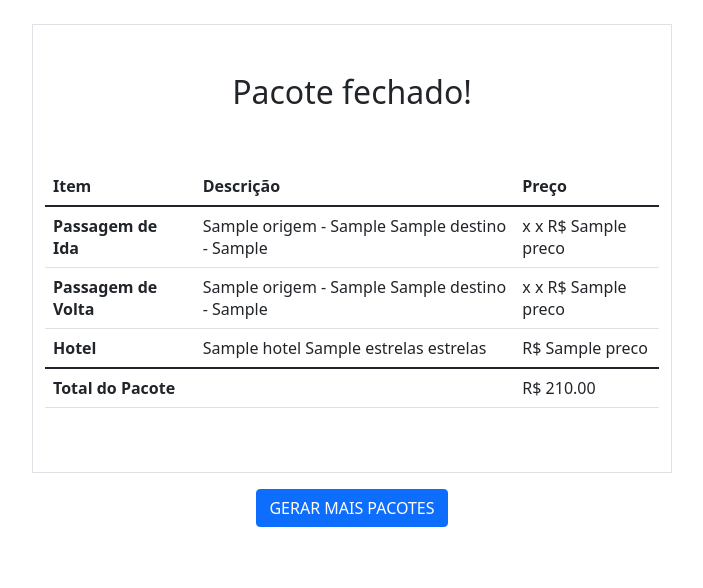
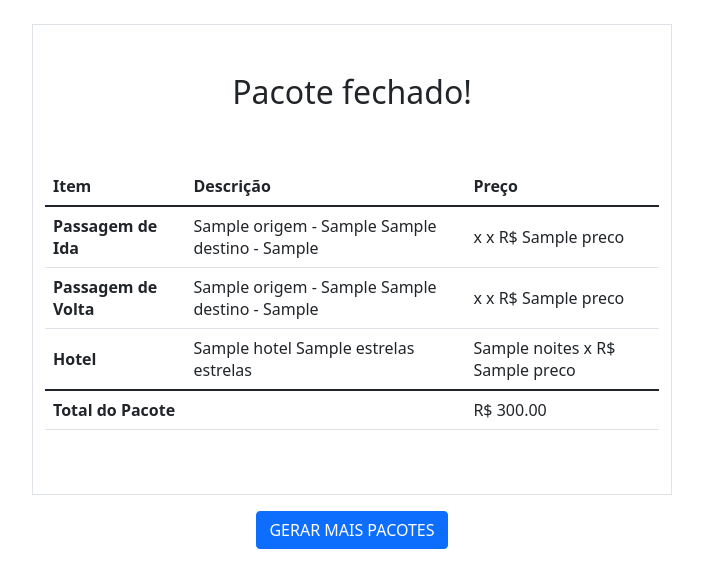
Before and after one commit to marciofh/agencia-turismo-II, a Flask app: template templates/Pacote.html in a window 1280 px wide. Shown: the part 56-644 px from the top of the page, without its empty margins (288-991 px from the left). Run offline with Flask 2, Linux system fonts and the light colour scheme; the template is opened without the code that fills it: most values are stand-ins (such as "Sample title", 1, 10 or a date in 2020).

Commit message:
multiplicando diaria do hotel

```diff
--- a/server.py
+++ b/server.py
@@ -41,8 +41,12 @@ def get_hotel():
     session["voo_ida"] = request.form.get('voo_ida')
     session["voo_volta"] = request.form.get('voo_volta')
 
+    data_ida = datetime.datetime.strptime(session["data_ida"], "%Y-%m-%d").date()
+    data_volta = datetime.datetime.strptime(session["data_volta"], "%Y-%m-%d").date()
+    noites = (data_volta - data_ida).days
+
     print("########## EXECUTANDO API HOTEL ##########\n")
-    dict_hoteis = Hospedagem.get_hotels(session["location_destino"], session["passageiros"], session["data_ida"], session["data_volta"]) #ARMAZENAR NO BANCO
+    dict_hoteis = Hospedagem.get_hotels(session["location_destino"], session["passageiros"], session["data_ida"], noites) #ARMAZENAR NO BANCO
 
     return render_template('Hospedagem.html', content = dict_hoteis)
 
@@ -53,14 +57,19 @@ def fechando_pacote():
     ida = eval(session['voo_ida'])
     volta = eval(session['voo_volta'])
 
+    data_ida = datetime.datetime.strptime(session["data_ida"], "%Y-%m-%d").date()
+    data_volta = datetime.datetime.strptime(session["data_volta"], "%Y-%m-%d").date()
+    noites = (data_volta - data_ida).days
+
     dict_pacote = {
         'hotel': hotel,
         'ida': ida,
         'volta': volta,
-        'passageiros': session["passageiros"]
+        'passageiros': session["passageiros"],
+        'noites': noites
     }
 
-    print("########## FECHANDO PACOTE ##########\n")
+    print("########## FECHANDO PACOTE ##########\n") #ARMAZENAR NO BANCO
     return render_template('Pacote.html', content = dict_pacote)
 
 if __name__ == "__main__":
--- a/templates/Hospedagem.html
+++ b/templates/Hospedagem.html
@@ -23,7 +23,7 @@
                       <h4>{{valor['nome']}}</h4>
                     </div>
                     <div class="col">
-                      <h4>R$ {{valor['preco']}}</h4>
+                      <h4>Diária: R$ {{valor['preco']}}</h4>
                     </div>
                   </div>
                 </button>
@@ -40,7 +40,7 @@
                             {{valor['nome']}}
                           </div>
                           <div class="col">
-                            Número de Estrelas: {{valor['estrelas']}}
+                            {{valor['estrelas']}} estrelas
                           </div>
                         </div>
                         <div class="row">
@@ -48,7 +48,7 @@
                             Endereço: {{valor['endereco']}}
                           </div>
                           <div class="col">
-                            Avaliações do TripAdvisor: {{valor['avaliacao']}}
+                            Avaliação do TripAdvisor: {{valor['avaliacao']}}
                           </div>
                         </div>
                       </div>
--- a/templates/Pacote.html
+++ b/templates/Pacote.html
@@ -38,12 +38,12 @@
                       <tr>
                         <th scope="row">Hotel</th>
                         <td>{{content['hotel']['nome_hotel']}} {{content['hotel']['estrelas']}} estrelas</td>
-                        <td>R$ {{content['hotel']['preco']}}</td>
+                        <td>{{content['noites']}} x R$ {{content['hotel']['preco']}}</td>
                       </tr>
                     </tbody>
                     {% set total_ida = content['ida']['preco']|float * content['passageiros']|float %}
                     {% set total_volta = content['volta']['preco']|float * content['passageiros']|float %}
-                    {% set total_hotel = content['hotel']['preco']|float %}
+                    {% set total_hotel = content['hotel']['preco']|float * content['noites']|float %}
                     {% set total_pacote = total_ida + total_volta + total_hotel %}
                     <tfoot>
                       <tr>
```
Also changed, not shown: hospedagem.py (+2 -7 lines).
